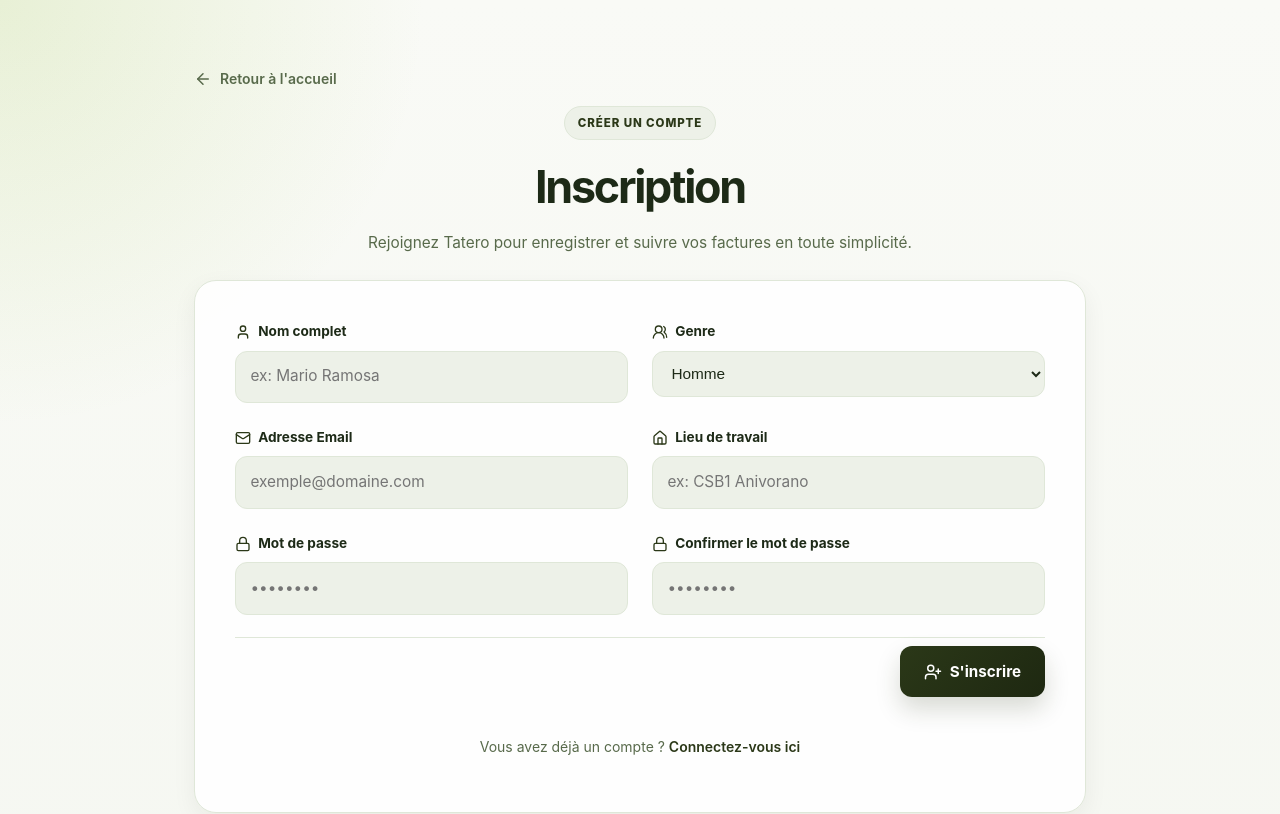
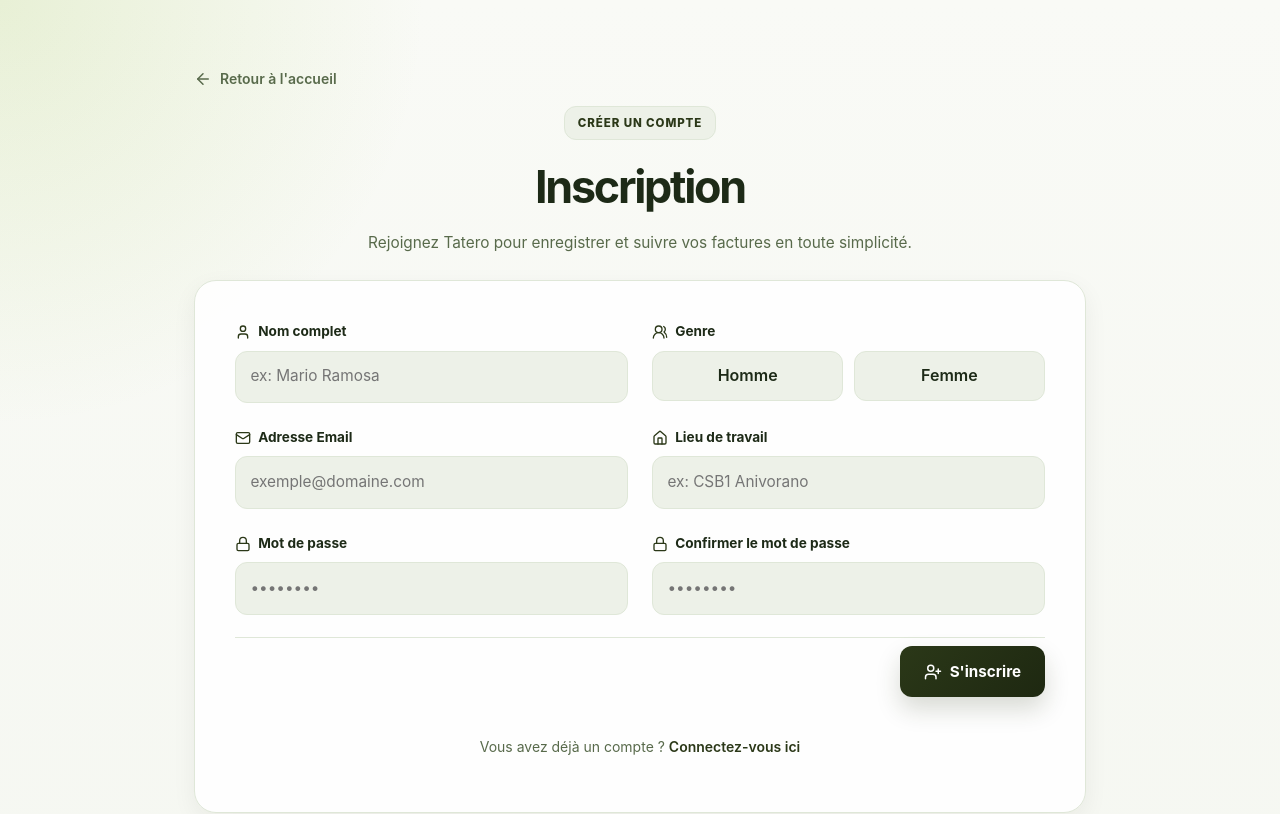
Before and after one commit to marioramosa06/tatero-apf, a React (Vite) app: page /signup in a window 1280 px wide. Shown: the top 814 px of the page. Built offline with nearby package versions, Linux system fonts and the light colour scheme.

Commit message:
refactor gender selection in SignUp component with button chips

```diff
--- a/src/pages/SignUp.jsx
+++ b/src/pages/SignUp.jsx
@@ -145,15 +145,26 @@ const SignUp = () => {
 
                         {/* Genre */}
                         <div className="form-group">
-                            <label htmlFor="gender">
+                            <span className="form-group-label" id="gender-label">
                                 <Users2 className="field-icon" />
                                 Genre
-                            </label>
-                            <select name="gender" id="gender" placeholder="Homme ou femme" value={formData.gender} onChange={handleChange} >
-                                <option value="homme">Homme</option>
-                                <option value="femme">Femme</option>
-                            </select>
-
+                            </span>
+                            <div className="gender-chip-group" role="group" aria-labelledby="gender-label">
+                                {[
+                                    { value: "homme", label: "Homme" },
+                                    { value: "femme", label: "Femme" }
+                                ].map(({ value, label }) => (
+                                    <button
+                                        key={value}
+                                        type="button"
+                                        className={`gender-chip ${formData.gender === value ? "selected" : ""}`}
+                                        aria-pressed={formData.gender === value}
+                                        onClick={() => setFormData((prev) => ({ ...prev, gender: value }))}
+                                    >
+                                        {label}
+                                    </button>
+                                ))}
+                            </div>
                         </div>
 
                         {/* Email */}
--- a/src/styles/DailyReports.css
+++ b/src/styles/DailyReports.css
@@ -31,7 +31,7 @@
   font-weight: 800;
   letter-spacing: 0.08em;
   text-transform: uppercase;
-  border-radius: 999px;
+  border-radius: 12px;
   background: var(--bg-muted);
   color: var(--primary);
   border: 1px solid var(--border-color);
@@ -77,13 +77,51 @@
   gap: 0.5rem;
 }
 
-.form-group label {
+.form-group label,
+.form-group-label {
   display: flex;
   align-items: center;
   gap: 0.45rem;
   font-size: 0.85rem;
   font-weight: 700;
   color: var(--text-main);
+}
+
+.gender-chip-group {
+  display: flex;
+  gap: 0.65rem;
+}
+
+.gender-chip {
+  flex: 1;
+  border: 1px solid var(--border-color);
+  border-radius: 12px;
+  padding: 0.7rem 1rem;
+  background: var(--bg-muted);
+  color: var(--text-main);
+  font: inherit;
+  font-weight: 600;
+  cursor: pointer;
+  transition:
+    border-color 0.2s ease,
+    background-color 0.2s ease,
+    color 0.2s ease,
+    box-shadow 0.2s ease;
+}
+
+.gender-chip:hover {
+  border-color: var(--primary);
+}
+
+.gender-chip.selected {
+  border-color: var(--primary);
+  background: var(--primary);
+  color: #ffffff;
+}
+
+.gender-chip:focus-visible {
+  outline: none;
+  box-shadow: 0 0 0 4px rgba(82, 197, 193, 0.2);
 }
 
 .full-width {
```
